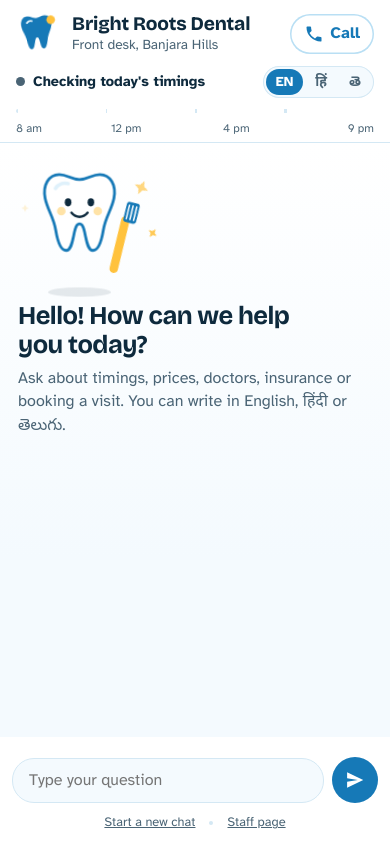
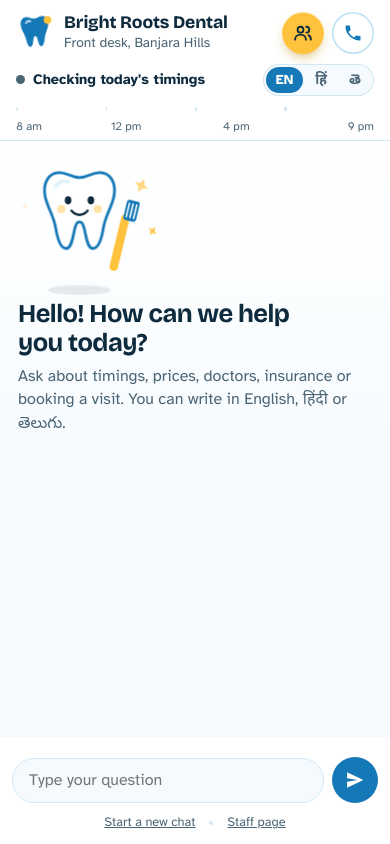
Before and after one commit to tracyandrade79/bright-roots-front-desk, a website: page public/index.html in a window 390 px wide. Drawn offline with nearby package versions, Linux system fonts and the light colour scheme; no server answers.

Commit message:
Add a big Staff page button at the top of the chat
Co-Authored-By: Claude Opus 5.5 <noreply@anthropic.com>
Claude-Session: https://claude.ai/code/session_01AJa9yFvUnSXWYkH9SrqBEC

```diff
--- a/public/assets/chat.css
+++ b/public/assets/chat.css
@@ -11,6 +11,19 @@ html, body { height: 100%; }
 .clinic-sub { color: var(--ink-soft); font-size: .86rem; }
 .call { display: inline-flex; align-items: center; gap: 6px; padding: 8px 14px; border-radius: 999px; color: var(--pine); text-decoration: none; font-weight: 700; box-shadow: inset 0 0 0 1.5px var(--mint-line); white-space: nowrap; }
 .call:hover { background: var(--mint); }
+/* Staff page button: gold so staff can find it fast */
+.staff-btn { display: inline-flex; align-items: center; gap: 7px; padding: 9px 16px; border-radius: 999px; text-decoration: none; font-weight: 700; white-space: nowrap;
+  background: var(--turmeric); color: var(--ink); box-shadow: 0 6px 14px -6px color-mix(in srgb, var(--turmeric) 80%, #000), inset 0 1px 0 rgba(255, 255, 255, .5); }
+.staff-btn:hover { background: color-mix(in srgb, var(--turmeric) 85%, #fff); transform: translateY(-1px); }
+@media (max-width: 480px) {
+  .staff-btn { padding: 0; width: 42px; height: 42px; justify-content: center; }
+  .staff-btn span { position: absolute; width: 1px; height: 1px; overflow: hidden; clip: rect(0 0 0 0); }
+  .top { gap: 8px; }
+  .call { padding: 0; width: 42px; height: 42px; justify-content: center; }
+  .call span { position: absolute; width: 1px; height: 1px; overflow: hidden; clip: rect(0 0 0 0); }
+  .clinic-name { font-size: 1.1rem; }
+  .top .mark { width: 40px; height: 40px; }
+}
 
 /* Today's timings: the clinic day drawn as a strip */
 .today { padding: 2px 16px 10px; border-bottom: 1px solid var(--line); }
--- a/public/assets/chat.js
+++ b/public/assets/chat.js
@@ -8,15 +8,15 @@
 
   // Words on the page in each language. Facts (times, prices) always come from the server.
   const UI = {
-    en: { hi: 'Hello! How can we help you today?', body: 'Ask about timings, prices, doctors, insurance or booking a visit. You can write in English, हिंदी or తెలుగు.', ph: 'Type your question', sos: 'Emergency', call: 'Call', sub: 'Front desk, Banjara Hills', newchat: 'Start a new chat', staff: 'Staff page',
+    en: { hi: 'Hello! How can we help you today?', body: 'Ask about timings, prices, doctors, insurance or booking a visit. You can write in English, हिंदी or తెలుగు.', ph: 'Type your question', sos: 'Emergency', call: 'Call', sub: 'Front desk, Banjara Hills', newchat: 'Start a new chat', staff: 'Staff page', staffbtn: 'Staff page',
       lede: "Ask the front desk anything about your visit. Replies come straight from the clinic's own details, and a real person steps in when needed.",
       open: (c) => 'Open now, closes ' + c, closed: 'Closed now', opens: (d, t) => ', opens ' + d + ' at ' + t, lunch: (c) => 'Lunch break, front desk back soon. Closes ' + c, emerg: (c) => 'Emergencies only today, until ' + c,
       today: 'today', tomorrow: 'tomorrow', team: 'Clinic team', typing: 'The front desk is typing', facts: ['Address', 'Landmark', 'Phone', 'Emergency', 'Today'] },
-    hi: { hi: 'नमस्ते! आज हम आपकी क्या मदद करें?', body: 'समय, फ़ीस, डॉक्टर, बीमा या अपॉइंटमेंट के बारे में पूछिए। आप हिंदी, English या తెలుగు में लिख सकते हैं।', ph: 'अपना सवाल लिखें', sos: 'इमरजेंसी', call: 'कॉल', sub: 'फ्रंट डेस्क, बंजारा हिल्स', newchat: 'नई बातचीत शुरू करें', staff: 'स्टाफ़ पेज',
+    hi: { hi: 'नमस्ते! आज हम आपकी क्या मदद करें?', body: 'समय, फ़ीस, डॉक्टर, बीमा या अपॉइंटमेंट के बारे में पूछिए। आप हिंदी, English या తెలుగు में लिख सकते हैं।', ph: 'अपना सवाल लिखें', sos: 'इमरजेंसी', call: 'कॉल', sub: 'फ्रंट डेस्क, बंजारा हिल्स', newchat: 'नई बातचीत शुरू करें', staff: 'स्टाफ़ पेज', staffbtn: 'स्टाफ़',
       lede: 'अपनी विज़िट के बारे में फ्रंट डेस्क से कुछ भी पूछें। जवाब क्लिनिक की अपनी जानकारी से आते हैं, और ज़रूरत पड़ने पर हमारी टीम का कोई व्यक्ति मदद करता है।',
       open: (c) => 'अभी खुला है, ' + c + ' बजे बंद होगा', closed: 'अभी बंद है', opens: (d, t) => ', ' + d + ' ' + t + ' बजे खुलेगा', lunch: (c) => 'लंच ब्रेक, फ्रंट डेस्क जल्द वापस आएगा', emerg: (c) => 'आज सिर्फ़ इमरजेंसी, ' + c + ' तक',
       today: 'आज', tomorrow: 'कल', team: 'क्लिनिक टीम', typing: 'फ्रंट डेस्क लिख रहा है', facts: ['पता', 'लैंडमार्क', 'फ़ोन', 'इमरजेंसी', 'आज'] },
-    te: { hi: 'నమస్తే! ఈ రోజు మేము మీకు ఎలా సహాయం చేయగలం?', body: 'సమయాలు, ధరలు, డాక్టర్లు, ఇన్సూరెన్స్ లేదా అపాయింట్‌మెంట్ గురించి అడగండి. మీరు తెలుగు, English లేదా हिंदी లో రాయవచ్చు.', ph: 'మీ ప్రశ్న రాయండి', sos: 'ఎమర్జెన్సీ', call: 'కాల్', sub: 'ఫ్రంట్ డెస్క్, బంజారా హిల్స్', newchat: 'కొత్త చాట్ మొదలుపెట్టండి', staff: 'స్టాఫ్ పేజీ',
+    te: { hi: 'నమస్తే! ఈ రోజు మేము మీకు ఎలా సహాయం చేయగలం?', body: 'సమయాలు, ధరలు, డాక్టర్లు, ఇన్సూరెన్స్ లేదా అపాయింట్‌మెంట్ గురించి అడగండి. మీరు తెలుగు, English లేదా हिंदी లో రాయవచ్చు.', ph: 'మీ ప్రశ్న రాయండి', sos: 'ఎమర్జెన్సీ', call: 'కాల్', sub: 'ఫ్రంట్ డెస్క్, బంజారా హిల్స్', newchat: 'కొత్త చాట్ మొదలుపెట్టండి', staff: 'స్టాఫ్ పేజీ', staffbtn: 'స్టాఫ్',
       lede: 'మీ విజిట్ గురించి ఫ్రంట్ డెస్క్‌ని ఏదైనా అడగండి. జవాబులు క్లినిక్ వివరాల నుండే వస్తాయి, అవసరమైతే మా టీమ్ సభ్యులు సహాయం చేస్తారు.',
       open: (c) => 'ఇప్పుడు తెరిచి ఉంది, ' + c + 'కి మూసివేస్తారు', closed: 'ఇప్పుడు మూసి ఉంది', opens: (d, t) => ', ' + d + ' ' + t + 'కి తెరుస్తారు', lunch: (c) => 'లంచ్ బ్రేక్, ఫ్రంట్ డెస్క్ త్వరలో వస్తుంది', emerg: (c) => 'ఈ రోజు ఎమర్జెన్సీలకు మాత్రమే, ' + c + ' వరకు',
       today: 'ఈ రోజు', tomorrow: 'రేపు', team: 'క్లినిక్ టీమ్', typing: 'ఫ్రంట్ డెస్క్ టైప్ చేస్తోంది', facts: ['చిరునామా', 'ల్యాండ్‌మార్క్', 'ఫోన్', 'ఎమర్జెన్సీ', 'ఈ రోజు'] },
--- a/public/assets/staff.css
+++ b/public/assets/staff.css
@@ -9,6 +9,8 @@ body { background: var(--paper); }
 .tabs button[aria-selected="true"] { background: #fff; color: var(--pine-deep); }
 .count { display: inline-block; min-width: 22px; padding: 0 6px; border-radius: 999px; background: var(--turmeric); color: var(--ink); font-size: .78rem; text-align: center; }
 .ai-state { font-size: .82rem; color: color-mix(in srgb, #fff 85%, var(--pine)); }
+.to-chat { color: var(--ink); background: var(--turmeric); padding: 7px 14px; border-radius: 999px; font-weight: 700; font-size: .85rem; text-decoration: none; white-space: nowrap; }
+.to-chat:hover { background: color-mix(in srgb, var(--turmeric) 85%, #fff); }
 .ai-state.on::before, .ai-state.off::before { content: ""; display: inline-block; width: 8px; height: 8px; border-radius: 50%; margin-right: 6px; background: color-mix(in srgb, #fff 60%, var(--pine)); }
 .ai-state.on::before { background: var(--turmeric); }
 main { max-width: 1100px; margin: 0 auto; padding: 24px; }
--- a/public/assets/staff.js
+++ b/public/assets/staff.js
@@ -170,7 +170,7 @@
     const h = await api('/api/health');
     const s = $('#ai-state');
     if (!h.ai) return;
-    if (!h.ai.configured) { s.textContent = 'AI off: answering from clinic file'; s.className = 'ai-state off'; $('#run-ai').disabled = true; }
+    if (!h.ai.configured) { s.textContent = 'AI off: answering from clinic file'; s.title = 'No AI key is added yet. The chat answers from the clinic details. Add a key in Render to turn AI on.'; s.className = 'ai-state off'; $('#run-ai').disabled = true; }
     else { s.textContent = 'AI on (' + h.ai.model + ')' + (h.ai.paused ? ', paused after an error' : ''); s.className = 'ai-state on'; s.title = h.ai.lastError || 'Working'; }
   }
 
--- a/public/index.html
+++ b/public/index.html
@@ -117,6 +117,10 @@
         <div class="clinic-name" id="clinic-name">Bright Roots Dental</div>
         <div class="clinic-sub" data-i18n="sub">Front desk, Banjara Hills</div>
       </div>
+      <a class="staff-btn" href="/staff" aria-label="Staff page">
+        <svg viewBox="0 0 24 24" width="20" height="20" aria-hidden="true" fill="none" stroke="currentColor" stroke-width="2.2" stroke-linecap="round" stroke-linejoin="round"><circle cx="9" cy="8" r="3.5"/><path d="M2.5 20c0-3.6 2.9-6 6.5-6s6.5 2.4 6.5 6"/><path d="M16 4.5a3.5 3.5 0 0 1 0 7M18.5 14.5c1.9.9 3 2.8 3 5.5"/></svg>
+        <span data-i18n="staffbtn">Staff page</span>
+      </a>
       <a class="call" id="call-btn" href="tel:04055500123" aria-label="Call the clinic">
         <svg viewBox="0 0 24 24" width="20" height="20" aria-hidden="true"><path fill="currentColor" d="M6.6 10.8a15.2 15.2 0 0 0 6.6 6.6l2.2-2.2a1 1 0 0 1 1-.25 11.4 11.4 0 0 0 3.6.57 1 1 0 0 1 1 1V20a1 1 0 0 1-1 1A17 17 0 0 1 3 4a1 1 0 0 1 1-1h3.5a1 1 0 0 1 1 1c0 1.25.2 2.45.57 3.57a1 1 0 0 1-.25 1z"/></svg>
         <span data-i18n="call">Call</span>
```
Also changed, not shown: public/staff.html (+1 -0 lines).
